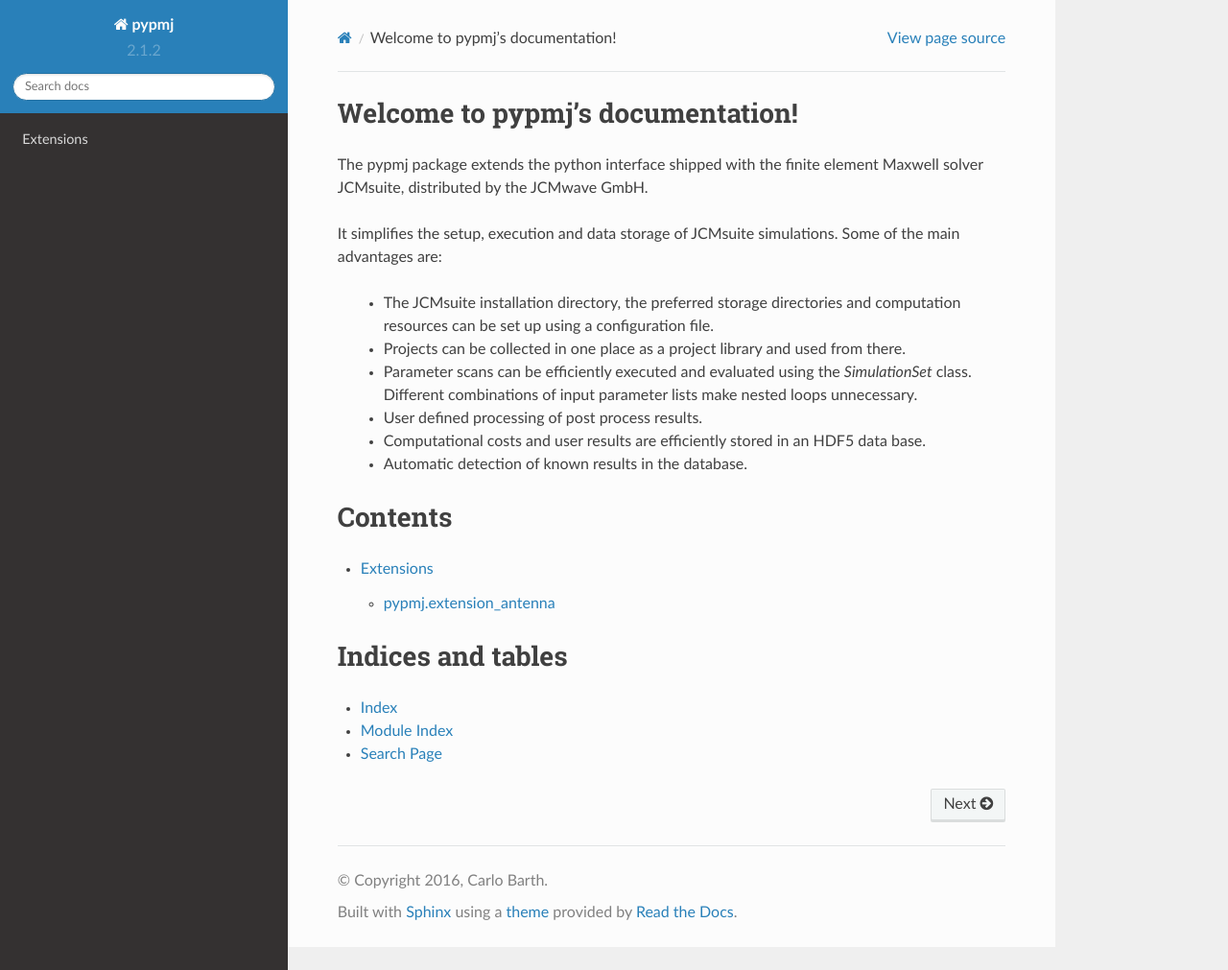
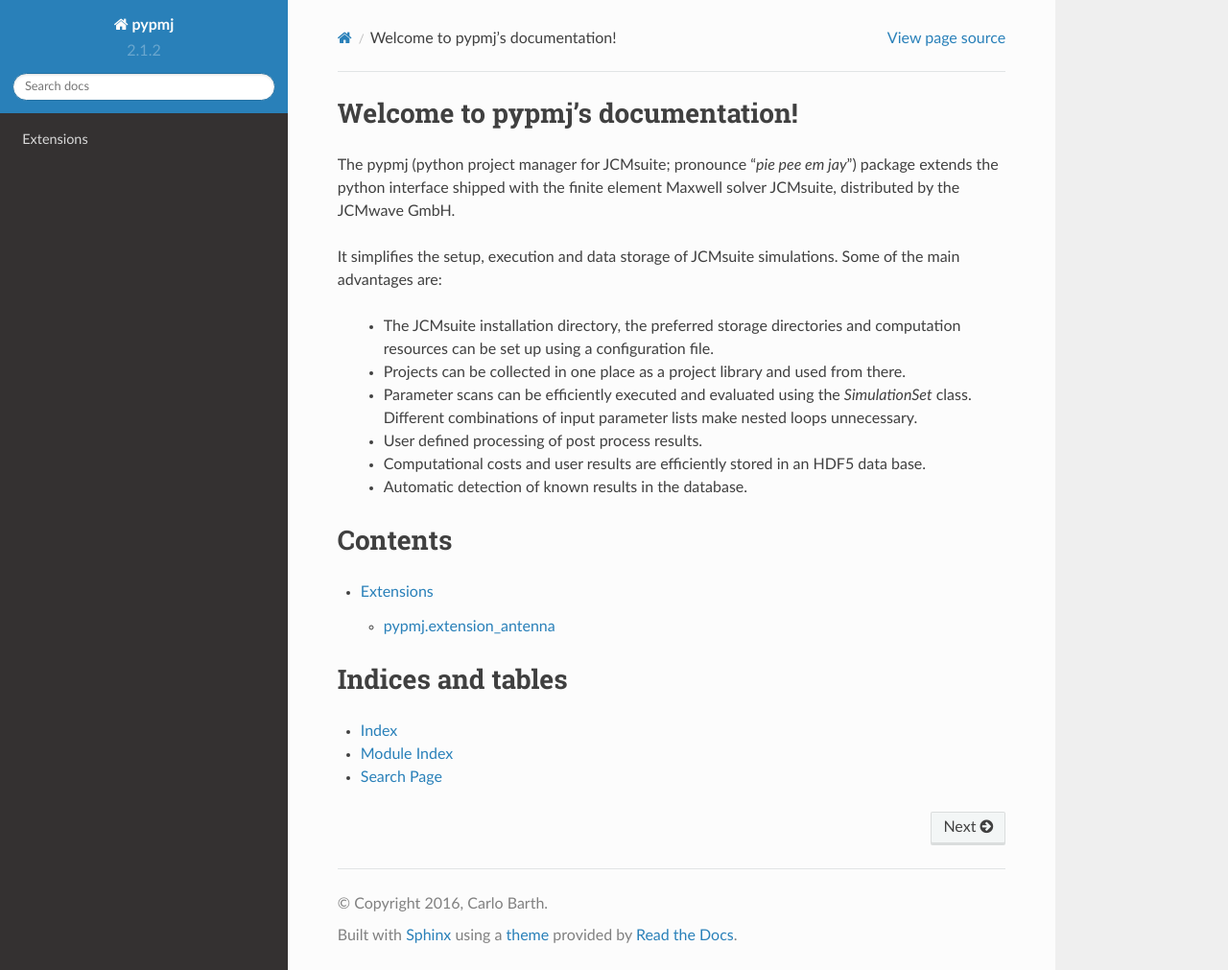
Before and after one commit to jbopp/pypmj, a Sphinx documentation site: the page built from doc/index.rst, in a window 1280 px wide and 1011 px high. Shown: the whole window at 96% size. Built offline with Sphinx 7.4.7 and the Read the Docs theme 2.0.0, drawn with Linux system fonts in a browser that asks for light colours; pages that are not in the unit, such as notebooks, are missing from menus.

Commit message:
Final changes for moving to github.

```diff
--- a/doc/index.rst
+++ b/doc/index.rst
@@ -6,8 +6,9 @@
 Welcome to pypmj's documentation!
 =====================================
 
-The pypmj package extends the python interface shipped with the finite
-element Maxwell solver JCMsuite, distributed by the JCMwave GmbH.
+The pypmj (python project manager for JCMsuite; pronounce "*pie pee em jay*")
+package extends the python interface shipped with the finite element Maxwell
+solver JCMsuite, distributed by the JCMwave GmbH.
 
 It simplifies the setup, execution and data storage of JCMsuite simulations.
 Some of the main advantages are:
```
Also changed, not shown: doc/source/jcmpython.rst (deleted, +0 -34 lines), pypmj/__init__.py (+5 -3 lines).
